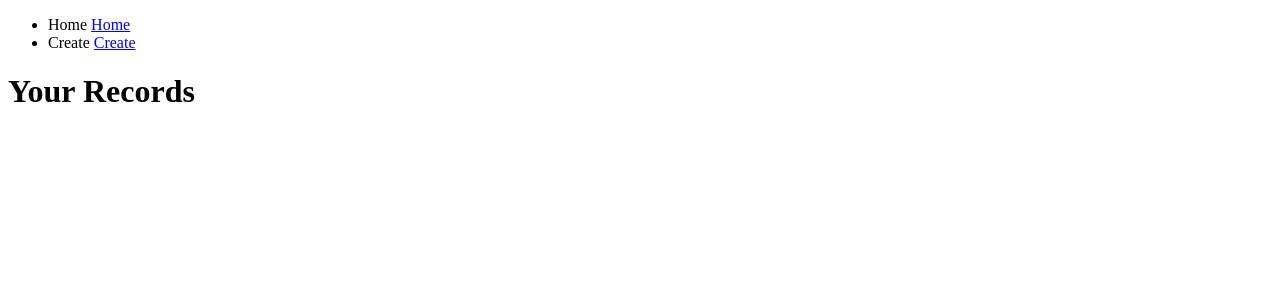
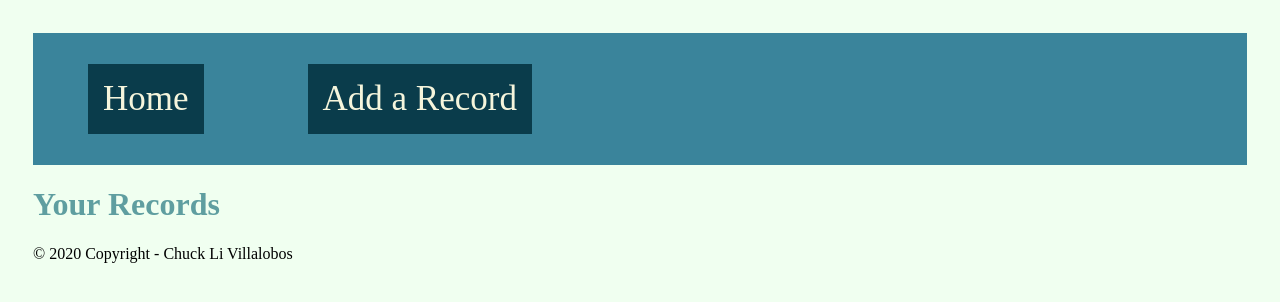
Before and after one commit to ticochuck/django-crud, a Django app: page / in a window 1280 px wide. Shown: the top 302 px of the page. Run offline with Django 3.2, Linux system fonts and the light colour scheme; data that the repository does not hold is empty.

Commit message:
added basic css

```diff
--- /dev/null
+++ b/albums/static/css/styles.css
@@ -0,0 +1,51 @@
+html {
+    margin: 25px;
+}
+
+
+input {
+    background-color: blanchedalmond;
+    color: black;
+}
+
+header {
+    padding: 15px;
+    background-color: rgb(58, 132, 155);
+}
+
+header li {
+    display: inline-block;
+    margin-right: 100px;
+    font-size: 35px;
+    background-color: rgb(10, 60, 75);
+    padding: 15px;
+}
+
+header a {
+    color: beige
+}
+
+header a {
+    text-decoration: none;
+}
+
+header a:active {
+    border-block: initial;
+    color: white;
+}
+
+a {
+    color: black
+}
+
+a:visited {
+    text-decoration: none;
+}
+
+html {
+    background-color: honeydew;
+}
+
+h1 {
+    color: cadetblue;
+}
--- a/albums/tests.py
+++ b/albums/tests.py
@@ -69,3 +69,4 @@ class TestModels(TestCase):
         , follow=True)
 
         self.assertEqual(response.status_code, 200)
+        self.assertTemplateUsed('home.html')
--- a/records/settings.py
+++ b/records/settings.py
@@ -127,4 +127,9 @@ USE_TZ = True
 # Static files (CSS, JavaScript, Images)
 # https://docs.djangoproject.com/en/3.1/howto/static-files/
 
+STATICFILES_DIRS = [
+    BASE_DIR / 'albums/static',
+]
+
+STATIC_ROOT = "staticfiles"
 STATIC_URL = '/static/'
--- a/templates/base.html
+++ b/templates/base.html
@@ -1,3 +1,5 @@
+{% load static %}
+
 <!DOCTYPE html>
 <html lang="en">
 <head>
@@ -6,12 +8,13 @@
     {% block title %}
         <title>Document</title>
     {% endblock title %}
+    <link rel="stylesheet" href="{% static 'css/styles.css' %}">
 </head>
 <body>
     <header>
         <ul>
-            <li>Home <a href= "{% url 'home' %}">Home</a></li>
-            <li>Create <a href= "{% url 'create' %}">Create</a></li>
+            <li><a href= "{% url 'home' %}">Home</a></li>
+            <li><a href= "{% url 'create' %}">Add a Record</a></li>
         </ul>
     </header>
     <main>
@@ -19,5 +22,8 @@
         <h1>placeholder</h1>
         {% endblock content %}
     </main>
+    <footer>
+        <p>© 2020 Copyright - Chuck Li Villalobos</p>
+    </footer>
 </body>
 </html>
```
